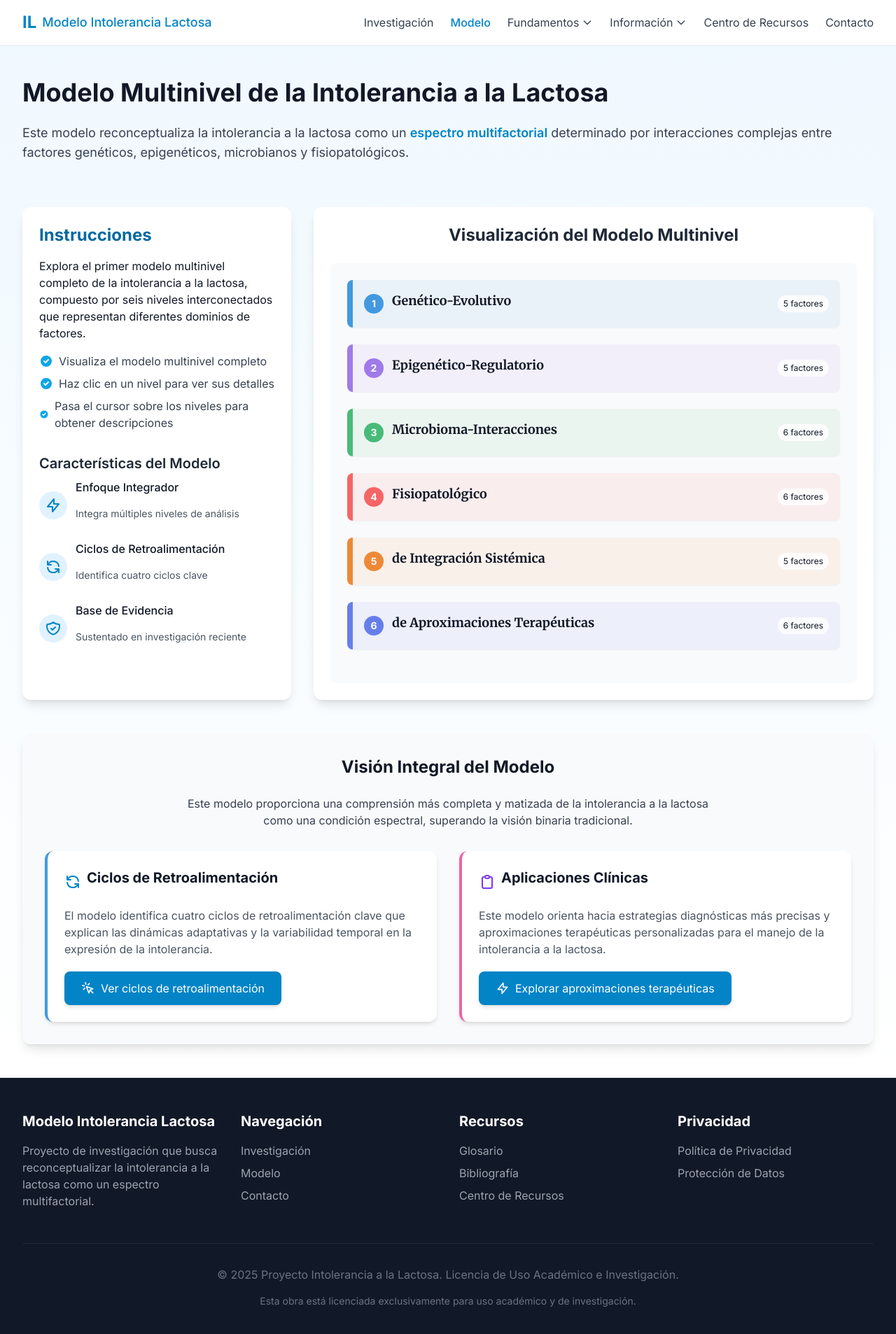
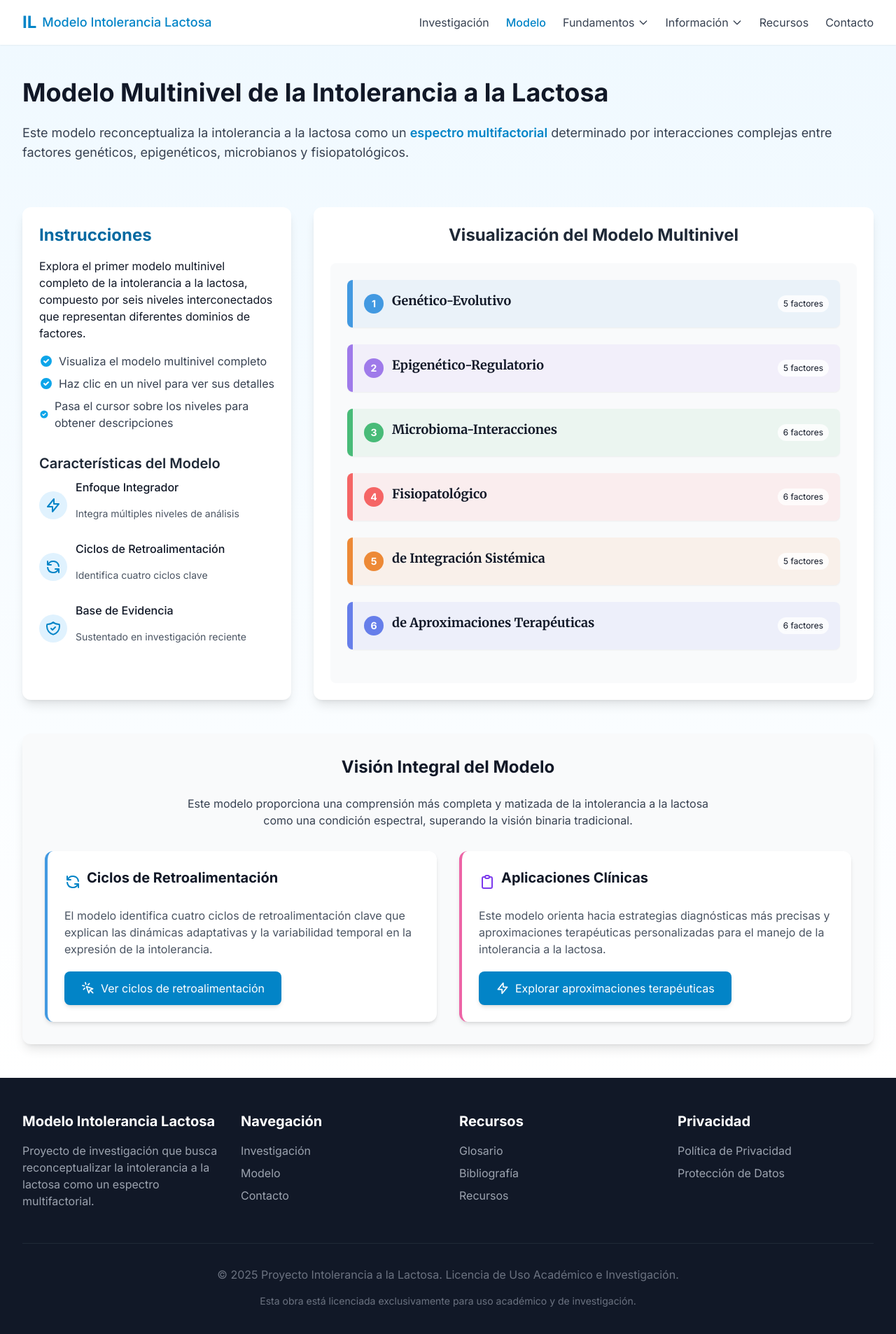
Before and after one commit to joellopezber/Lactose_Paper, a Next.js app: page /modelo in a window 1280 px wide. Shown: the top 1906 px of the page at 70% size. Built offline with nearby package versions, Linux system fonts and the light colour scheme.

Commit message:
feat: mejorar configuración de imágenes y actualizar terminología en el componente de Layout

```diff
--- a/next.config.js
+++ b/next.config.js
@@ -10,7 +10,11 @@ const nextConfig = {
 
   // Optimización de imágenes
   images: {
-    unoptimized: true, // Desactivar API de optimización para ser compatible con la exportación estática
+    unoptimized: true, // Necesario para exportación estática
+    domains: ['joellopezber.github.io'], // Permitir imágenes desde GitHub Pages
+    path: process.env.NODE_ENV === 'production' ? '/Lactose_Paper/_next/image' : '/_next/image',
+    loader: 'custom',
+    loaderFile: './src/utils/imageLoader.ts',
   },
 
   // Parámetros de compilación
--- a/src/components/Layout.tsx
+++ b/src/components/Layout.tsx
@@ -226,7 +226,7 @@ const Layout = ({
                     href="/recursos"
                     className={`text-gray-700 hover:text-primary-600 transition-colors ${isActive('/recursos') ? 'text-primary-600 font-medium' : ''}`}
                   >
-                    Centro de Recursos
+                    Recursos
                   </Link>
                 </li>
                 <li>
@@ -369,7 +369,7 @@ const Layout = ({
                   href="/recursos"
                   className={`block py-2 ${isActive('/recursos') ? 'text-primary-600 font-medium' : 'text-gray-700'} hover:text-primary-600`}
                 >
-                  Centro de Recursos
+                  Recursos
                 </Link>
               </li>
               <li>
@@ -434,7 +434,7 @@ const Layout = ({
                 </li>
                 <li>
                   <Link href="/recursos" className="text-gray-400 hover:text-white transition-colors">
-                    Centro de Recursos
+                    Recursos
                   </Link>
                 </li>
               </ul>
--- a/src/components/OptimizedImage.tsx
+++ b/src/components/OptimizedImage.tsx
@@ -8,13 +8,14 @@ interface OptimizedImageProps extends ImageProps {
 }
 
 const OptimizedImage: React.FC<OptimizedImageProps> = ({ src, alt, ...props }) => {
-  // Siempre aplicamos getResourcePath para garantizar la ruta correcta en todos los entornos
+  // Asegurarnos de que la ruta sea absoluta para Next.js Image
   const fullSrc = getResourcePath(src);
 
   return (
     <Image
       src={fullSrc}
       alt={alt}
+      loader={({ src }) => src} // Usar un loader personalizado para manejar rutas estáticas
       {...props}
     />
   );
```
Also changed, not shown: src/utils/imageLoader.ts (added, +15 -0 lines).
